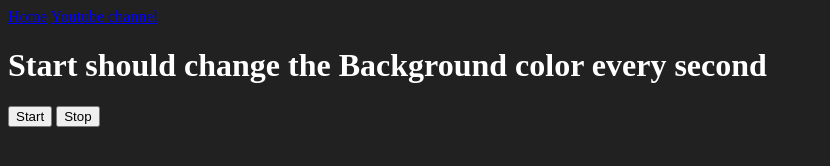
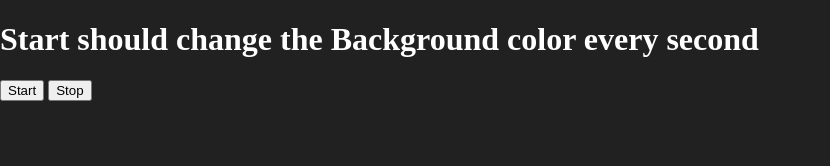
Before and after one commit to HarshS16/Javascript-youtube, a plain HTML site: page 07_projects/Unlimited color/index.html in a window 1280 px wide. Shown: the whole page, without its empty margins (0-830 px from the left). Drawn offline with Linux system fonts and the light colour scheme; files that its build step writes are made by us from their sources.

Commit message:
style added

```diff
--- a/07_projects/Unlimited color/index.html
+++ b/07_projects/Unlimited color/index.html
@@ -5,16 +5,10 @@
     <meta name="viewport" content="width=device-width, initial-scale=1.0" />
     <meta http-equiv="X-UA-Compatible" content="ie=edge" />
     <title>Number Guessing Game</title>
-    <link rel="stylesheet" href="style.css" />
+    <link rel="stylesheet" href="styles.css" />
     <link rel="stylesheet" href="../styles.css" />
   </head>
   <body style="background-color: #212121; color: #fff">
-    <nav>
-      <a href="/" aria-current="page">Home</a>
-      <a target="_blank" href="https://www.youtube.com/@chaiaurcode"
-        >Youtube channel</a
-      >
-    </nav>
 
     <h1>Start should change the Background color every second</h1>
     <button id="start">Start</button>
--- /dev/null
+++ b/07_projects/Unlimited color/styles.css
@@ -0,0 +1,6 @@
+body{
+    justify-content: center;
+    align-items: center;
+    height: 100vh;
+    margin: 0;
+}
```
